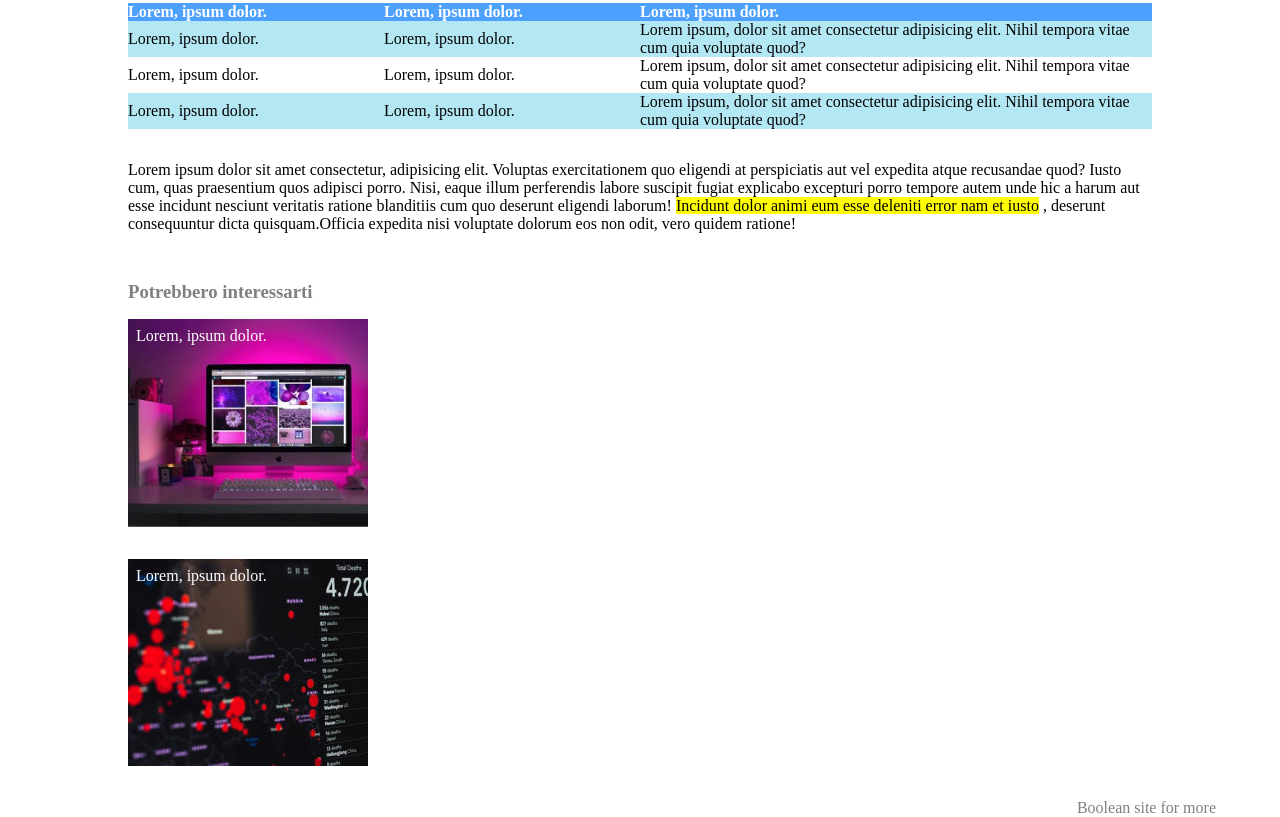
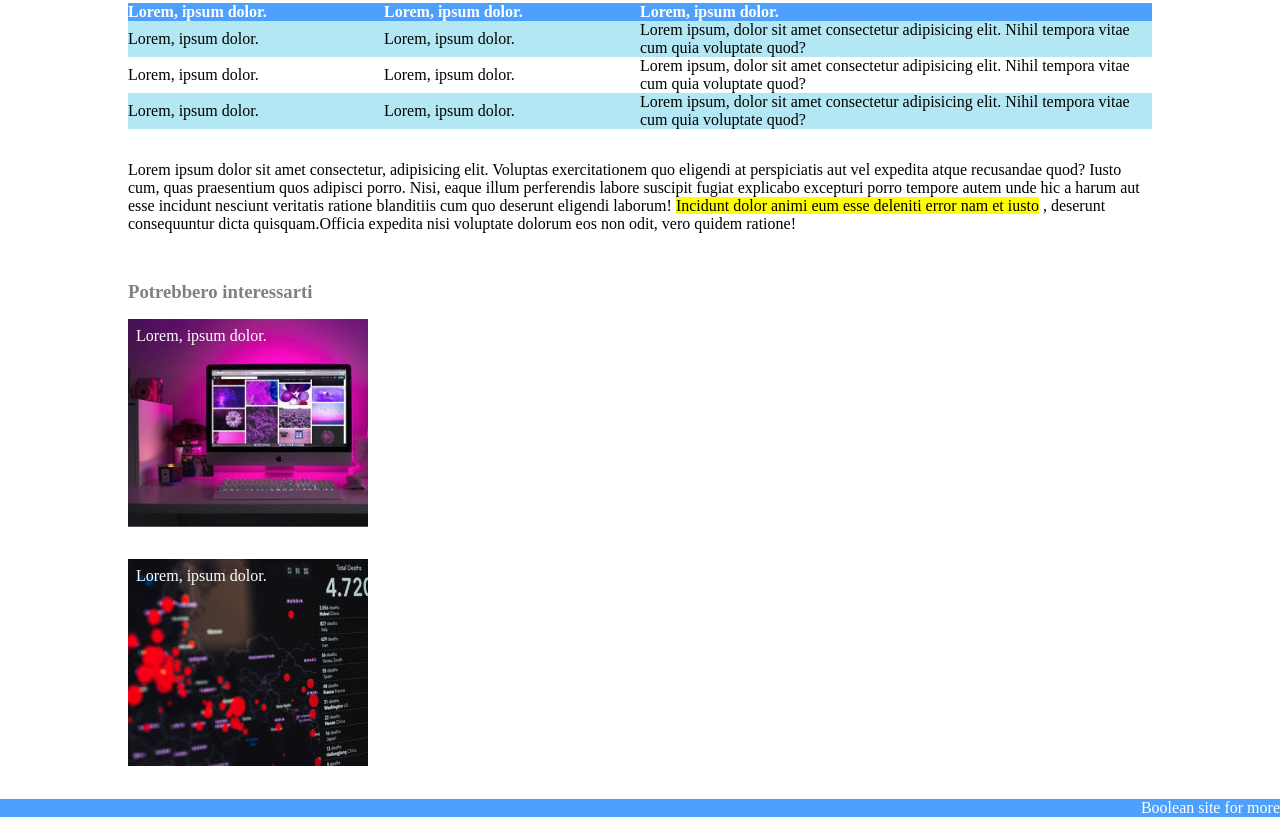
Before and after one commit to iaroslavavainovan/html-css-booleaner, a plain HTML site: page index.html in a window 1280 px wide. Shown: the part 761-1578 px from the top of the page. Drawn offline with Linux system fonts and the light colour scheme.

Commit message:
Add background to footer

```diff
--- a/style.css
+++ b/style.css
@@ -160,7 +160,7 @@ main
 /* #region footer*/
 footer
 {
-    width: 90%; /*attributo obbligatorio per allineare il footer,
+    width: 100%; /*attributo obbligatorio per allineare il footer,
     senza dare una misura al contenitore non sipuò allineare il testo*/
     margin: auto;
 }
@@ -168,12 +168,13 @@ footer
 .info
 {
     text-align: right; /*per questo attributo necessario un div*/
+    background-color: var(--bool-primary);
 }
 
 .source_link
 {
     text-decoration: none; /*toglie sottolineatura del link che appare di default*/
-    color: var(--bool-grey);
+    color: var(--bool-white);
 }
 
 /* #endregion footer*/
```
